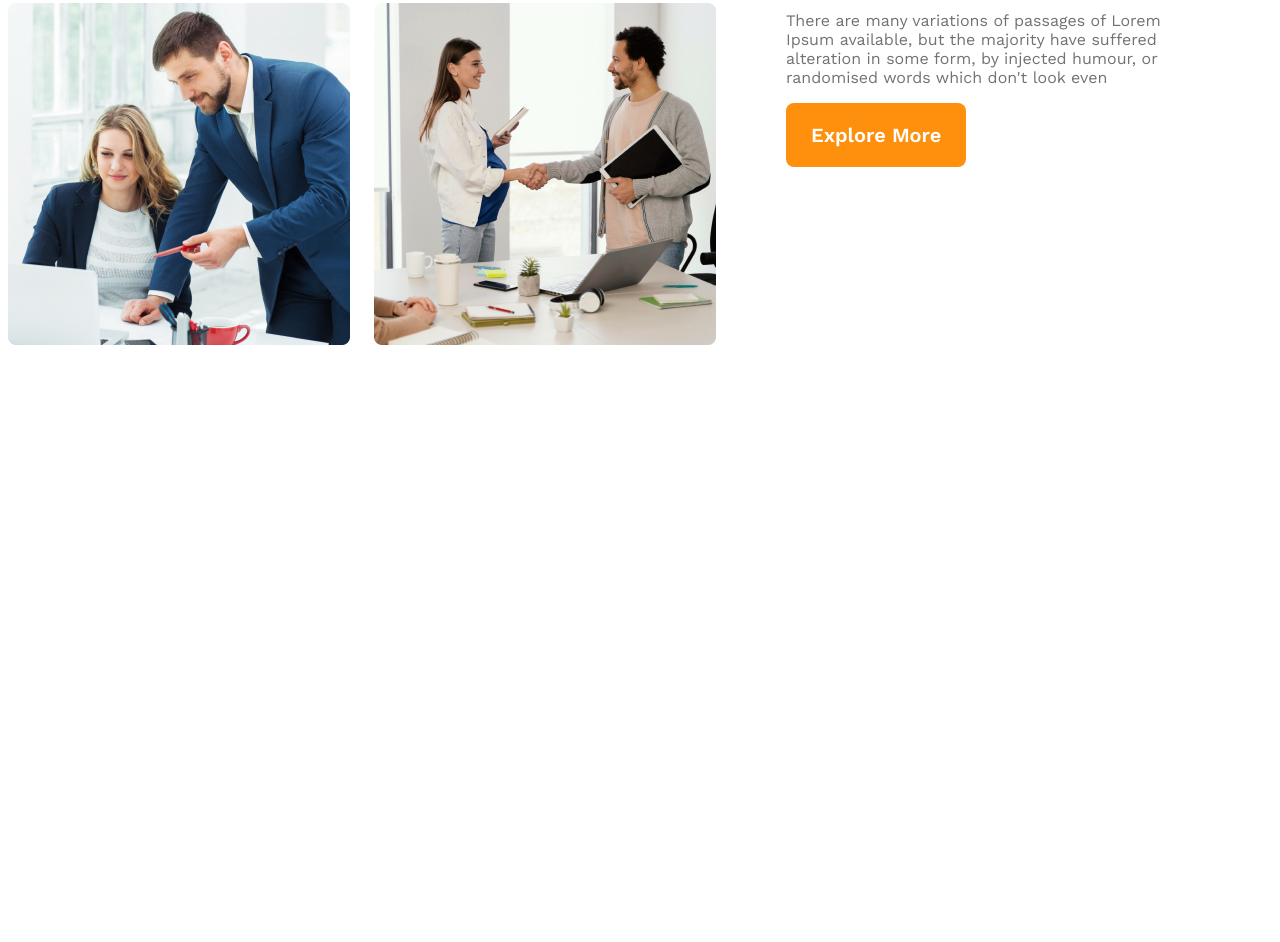
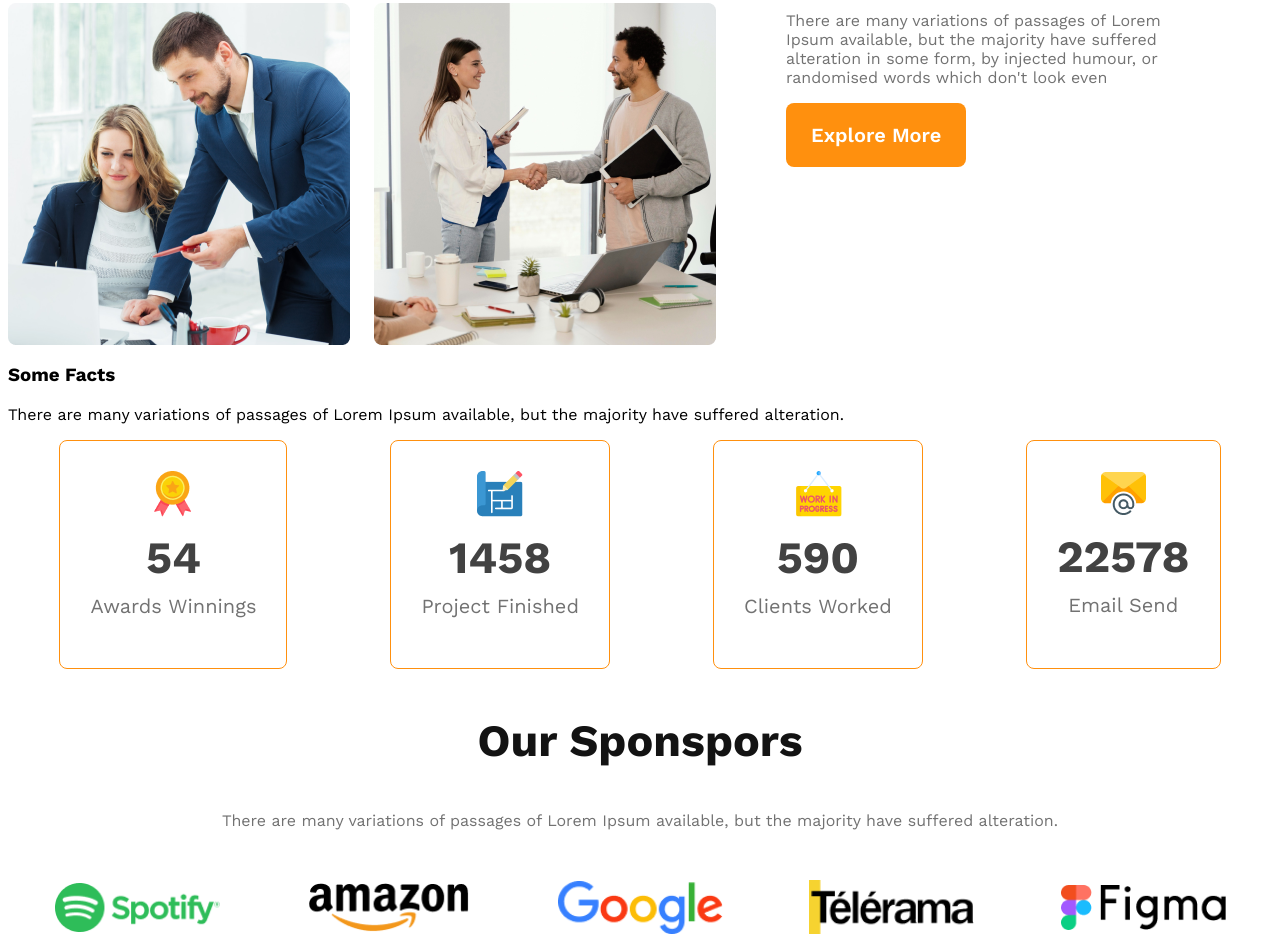
Before and after one commit to fazlerabbi13/g3-architect-website, a plain HTML site: page index.html in a window 1280 px wide. Shown: the part 1374-2316 px from the top of the page. Before the commit the page ends 1727 px from the top, so only its background shows below. Drawn offline with nearby package versions, Linux system fonts and the light colour scheme.

Commit message:
the sponsors section added

```diff
--- a/index.html
+++ b/index.html
@@ -62,6 +62,55 @@
                 <button class="btn-primary">Explore More</button>
             </div>
         </section>
+        <!-- feature section -->
+        <section class="feature">
+
+        </section>
+        <!-- facts section -->
+        <section class="facts">
+            <h3>Some Facts</h3>
+            <p>There are many variations of
+                passages of Lorem Ipsum
+                available, but the majority
+                have suffered alteration.</p>
+                <div class="facts-card-container">
+                    <!-- .card*4>img+h2.card-stats+p.card-title -->
+                    <div class="card">
+                        <img src="images/icons/ribon.png" alt="">
+                        <h2 class="card-stats">54</h2>
+                        <p class="card-title">Awards Winnings</p>
+                    </div>
+                    <div class="card">
+                        <img src="images/icons/projects.png" alt="">
+                        <h2 class="card-stats">1458</h2>
+                        <p class="card-title">Project Finished</p>
+                    </div>
+                    <div class="card">
+                        <img src="images/icons/customers.png" alt="">
+                        <h2 class="card-stats">590</h2>
+                        <p class="card-title">Clients Worked</p>
+                    </div>
+                    <div class="card">
+                        <img src="images/icons/email.png" alt="">
+                        <h2 class="card-stats">22578</h2>
+                        <p class="card-title">Email Send</p>
+                    </div>
+                </div>
+        </section>
+        <!-- sponsors section -->
+        <section class="sponsors">
+            <h3 class="sponsors-heading">Our Sponspors</h3>
+            <p class="sponsors-description">There are many variations of passages of Lorem Ipsum available, but the
+                majority have suffered
+                alteration.</p>
+                <div class="sponsors-img-container">
+                    <img src="images/sponsors/spotify.png" alt="">
+                    <img src="images/sponsors/amazon.png" alt="">
+                    <img src="images/sponsors/google.png" alt="">
+                    <img src="images/sponsors/telerama.png" alt="">
+                    <img src="images/sponsors/figma.png" alt="">
+                </div>
+        </section>
     </main>
     <footer>
 
--- a/styles/architect.css
+++ b/styles/architect.css
@@ -34,7 +34,7 @@ nav > ul{
 }
 /* banner styles */
 .banner-content{
-    width: 862px;
+     max-width: 862px;
     text-align: center;
     margin: 0 auto;
 }
@@ -124,22 +124,80 @@ main{
 .teams-description{
     color:  #727272;
     font-size: 1rem;
-    font-weight: 400px;
+    font-weight: 400;
+}
+/* facts section */
+.facts-card-container{
+    display: flex;
+    justify-content: space-around;
+}
+.facts-card-container .card{
+    border-radius: 8px;
+    border: 1px solid #FF900E;
+    text-align: center;
+    padding: 30px ;
+}
+.card-title{
+    color: #727272;
+    text-align: center;
+    font-size: 1.25rem;
+    font-weight: 600px;
+    margin-top: 5px;
+}
+.facts-card-container .card-stats{
+        font-size: 2.8rem;
+        color:#424242;
+        margin-top: 10px;
+        margin-bottom: 10px;
+}
+/* sponsors styles */
+.sponsors{
+    text-align: center;
+}
+.sponsors-heading{
+    color: #131313;
+    font-size: 2.8rem;
+    font-weight: 700;
+}
+.sponsors-description{
+    color: #727272;
+    text-align: center;
+    font-size: 1rem;
+    font-weight: 400;
+}
+.sponsors-img-container{
+    display: flex;
+    justify-content: space-evenly;
+    align-items: center;
+    margin-top: 50px;
+    gap: 40px;
+}
+.sponsors-img-container img{
+    width:165px ;
 }
 /* responsive media queris */
 @media screen and (max-width: 576px) {
     header{
         padding: 20px;
     }
-    .teams-container{
+    .banner-heading{
+        font-size: 20px;
+    }
+    .teams-container,
+     .facts-card-container,
+     .sponsors-img-container{
         flex-direction: column;
     }
     .teams-img-container{
         grid-template-columns: 1fr;
     }
-    .teams-content{
+    .teams-content,
+     .facts-card-container{
         padding-left: 20px;
         padding-right: 20px;
+    }
+    .facts-card-container{
+        gap: 20px;
     }
     nav{
         flex-direction: column;
@@ -151,7 +209,8 @@ main{
     header{
         padding: 50px;
     }
-    nav, .teams-container{
+    nav, .teams-container,
+    .sponsors-img-container{
         flex-direction: column;
     }
 }
```
